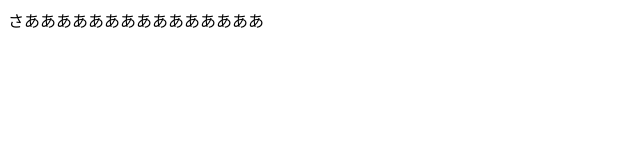
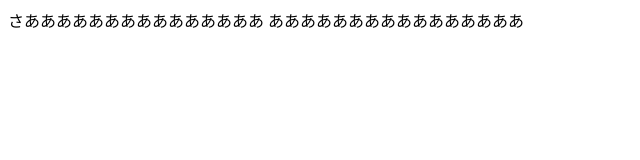
Before and after one commit to Kenmori-lab/training, a plain HTML site: page index.html in a window 1280 px wide. Shown: the whole page, without its empty margins (0-640 px from the left). Drawn offline with Linux system fonts and the light colour scheme.

Commit message:
あああああああああ

```diff
--- a/index.html
+++ b/index.html
@@ -9,7 +9,7 @@
 </head>
 
 <body>
-    さあああああああああああああああ
+    さあああああああああああああああ ああああああああああああああああ
 </body>
 
 </html>
```
